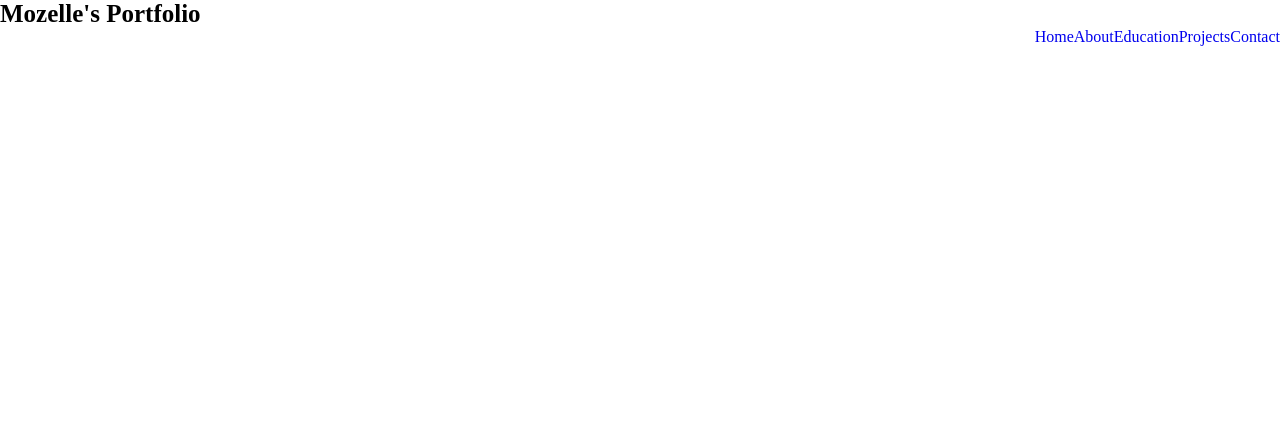
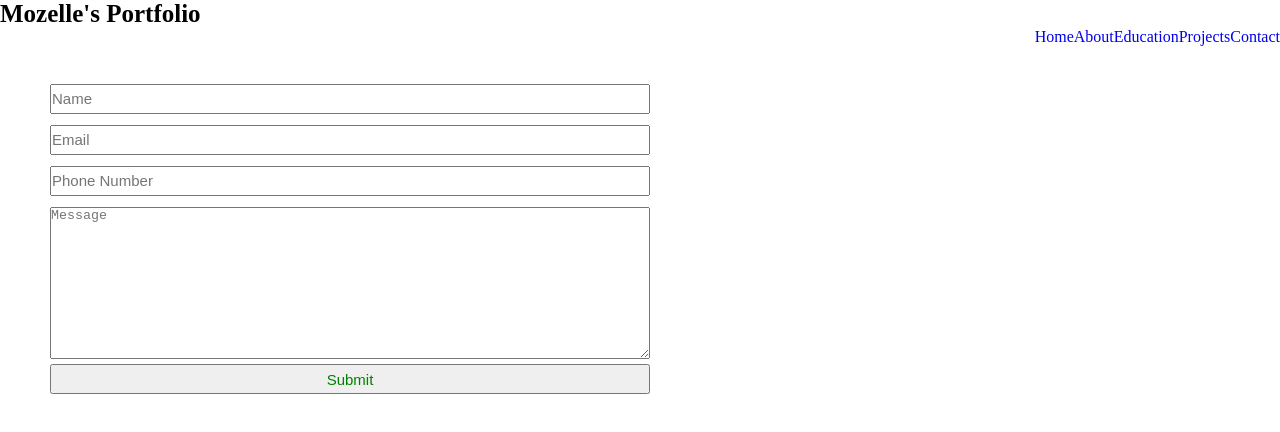
Before and after one commit to codes-elle/Portfolio-Website, a plain HTML site: page contact.html in a window 1280 px wide. Drawn offline with Linux system fonts and the light colour scheme.

Commit message:
Contact Page Updates

```diff
--- a/contact.html
+++ b/contact.html
@@ -20,5 +20,29 @@
             </ul>
         </nav>
     </header>
+
+
+    <div class="contact-container">
+        <form action="">
+            <label for="name"></label>
+            <input type="text" id="name" placeholder="Name" required>
+
+            <label for="email"></label>
+            <input type="email" id="email" placeholder="Email" required>
+
+            <label for="phone"></label>
+            <input type="phone" id="number" placeholder="Phone Number">
+
+            <label for="subject"></label>
+            <textarea name="subject" id="subject" cols="30" rows="10" placeholder="Message"></textarea>
+
+            <input type="submit" value="Submit">
+        </form>
+
+        <div class="socials">
+            <h3></h3>
+        </div>
+
+    </div>
 </body>
 </html>
--- a/styles.css
+++ b/styles.css
@@ -72,3 +72,41 @@ main{
 /*SKILLS*/
 
 /*FEATURED PROJECTS*/
+
+
+
+
+
+
+
+
+
+
+
+
+
+
+
+
+
+/*CONTACT*/
+.contact-container{
+    margin: 50px;
+
+}
+
+form{
+    display: grid;
+    grid-template-columns: 2 1fr;
+    grid-gap: 5.5px;
+    width: 600px;
+}
+
+input{
+    height: 30px;
+    font-size: 15px;
+}
+
+input[type="submit"]{
+    color: green;
+}
```
